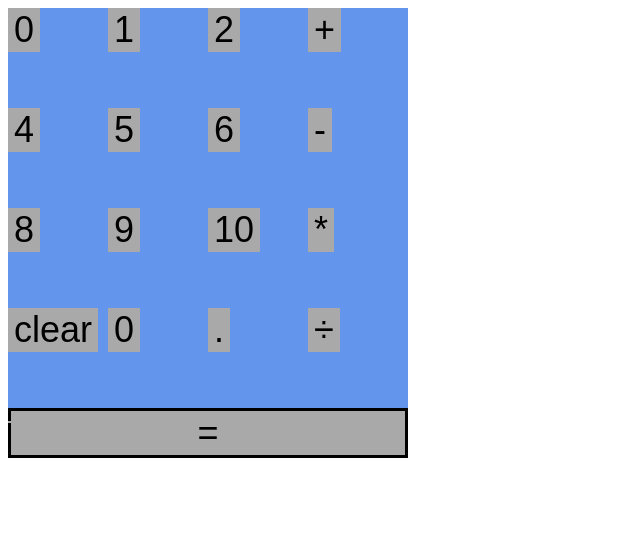
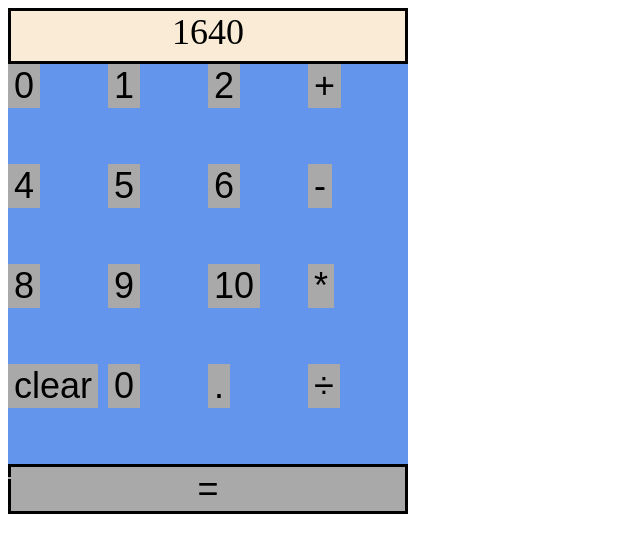
Before and after one commit to jrmullen2/Calculator, a plain HTML site: page index.html in a window 1280 px wide. Shown: the whole page, without its empty margins (0-640 px from the left). Drawn offline with Linux system fonts and the light colour scheme.

Commit message:
Create divs for number display and equals button

```diff
--- a/index.html
+++ b/index.html
@@ -6,6 +6,7 @@
         <title>Calculator</title>
     </head>
     <body>
+        <div id="numberDisplay">1640</div>
         <div id="container"></div>
         <div id="equalsContainer">
             <button id="equalsButton">=</button>
```
